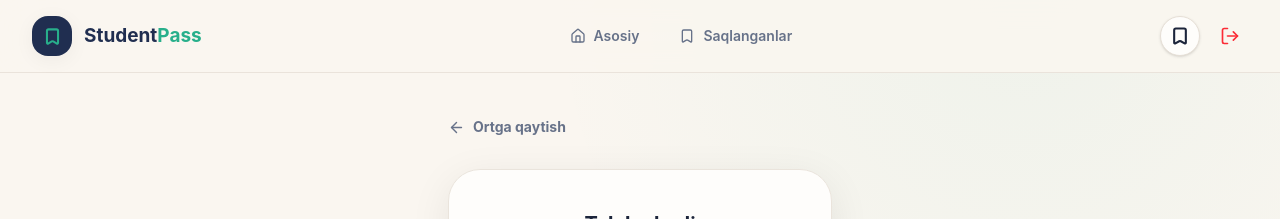
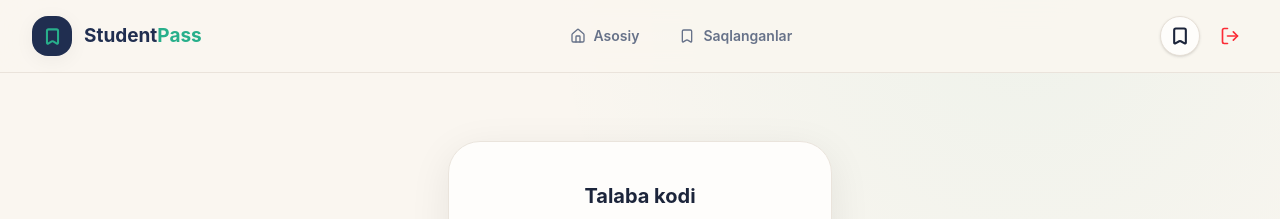
Before and after one commit to srabbbimqulov560/TalabaPass, a React (Vite) app: page /qr in a window 1280 px wide. Shown: the top 219 px of the page. Built offline with nearby package versions, Linux system fonts and the light colour scheme; no server answers; the database is empty; sample sign-in values are in the browser's storage.

Commit message:
1.2.5 versiya

```diff
--- a/src/pages/qr.tsx
+++ b/src/pages/qr.tsx
@@ -1,13 +1,10 @@
 import { useState, useEffect } from 'react';
-import { ArrowLeft } from 'lucide-react';
-import { useLocation } from 'wouter';
 import { useLanguage } from '@/lib/i18n';
-import { useUser } from '@/lib/useUser'; // <--- Kesh tizimidan foydalanamiz
+import { useUser } from '@/lib/useUser';
 
 export default function QrPage() {
   const { t } = useLanguage();
-  const [, setLocation] = useLocation();
-  const { data: user } = useUser(); // <-- Ma'lumotlarni silliq olamiz
+  const { data: user } = useUser();
 
   const [timeLeft, setTimeLeft] = useState(30);
   const [qrCode, setQrCode] = useState(generateCode());
@@ -30,22 +27,11 @@ export default function QrPage() {
   }, []);
 
   return (
-    <div className="page-enter flex flex-col items-center justify-center min-h-[calc(100vh-180px)] pb-10">
-
-      <div className="w-full max-w-sm mb-auto mt-4">
-        <button
-          type="button"
-          onClick={() => window.history.back()}
-          className="mb-8 flex items-center gap-2 text-sm font-bold text-[hsl(var(--muted-foreground))] hover:text-[hsl(var(--foreground))]"
-        >
-          <ArrowLeft size={17} /> Ortga qaytish
-        </button>
-      </div>
+    <div className="page-enter flex flex-col items-center justify-center min-h-[calc(100vh-180px)] pb-10 pt-6">
 
       <div className="w-full max-w-sm rounded-[32px] bg-[hsl(var(--card))] p-8 text-center shadow-float border border-[hsl(var(--card-border))] relative overflow-hidden">
         <div className="absolute top-0 left-1/2 -translate-x-1/2 w-full h-32 bg-[hsl(var(--accent)/.05)] rounded-full blur-3xl -z-10"></div>
 
-        {/* Foydalanuvchi ismi keshdan zudlik bilan chiqadi */}
         <h2 className="font-display text-xl font-bold text-[hsl(var(--foreground))] mb-6 mt-2">
           {user ? `${user.first_name} ${user.last_name}` : 'Talaba'} kodi
         </h2>
```
